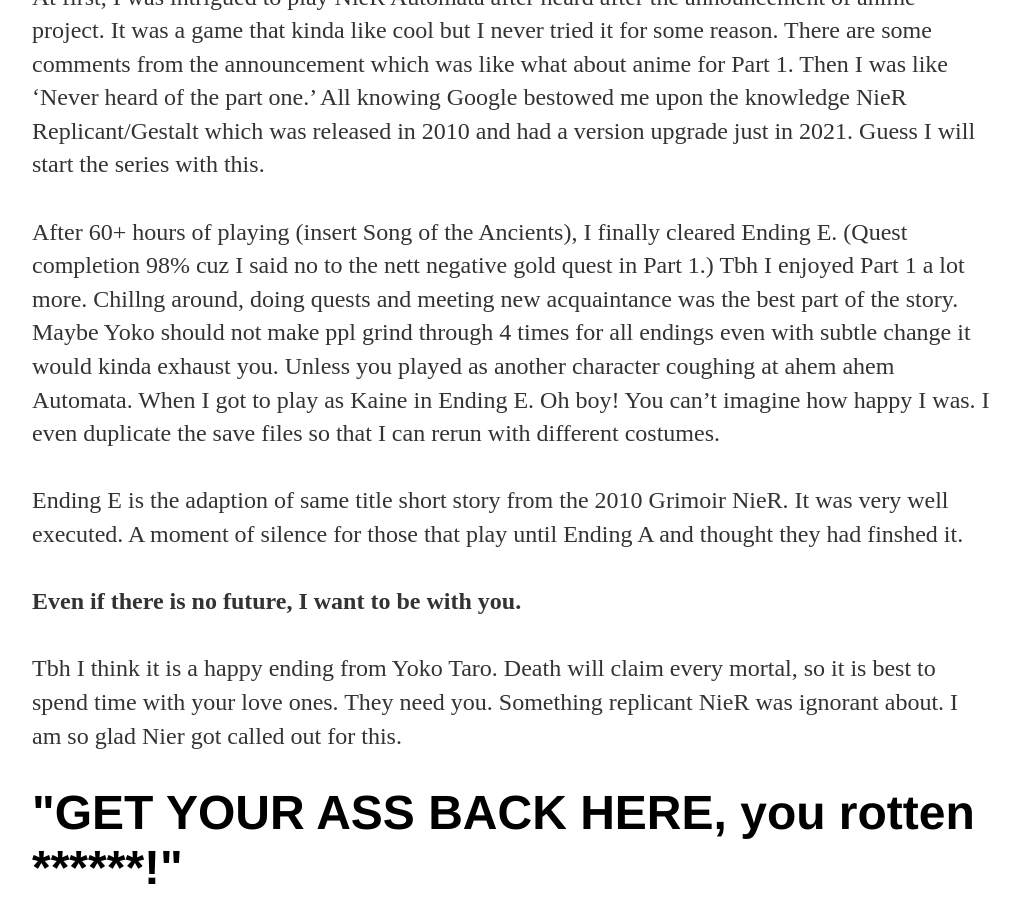
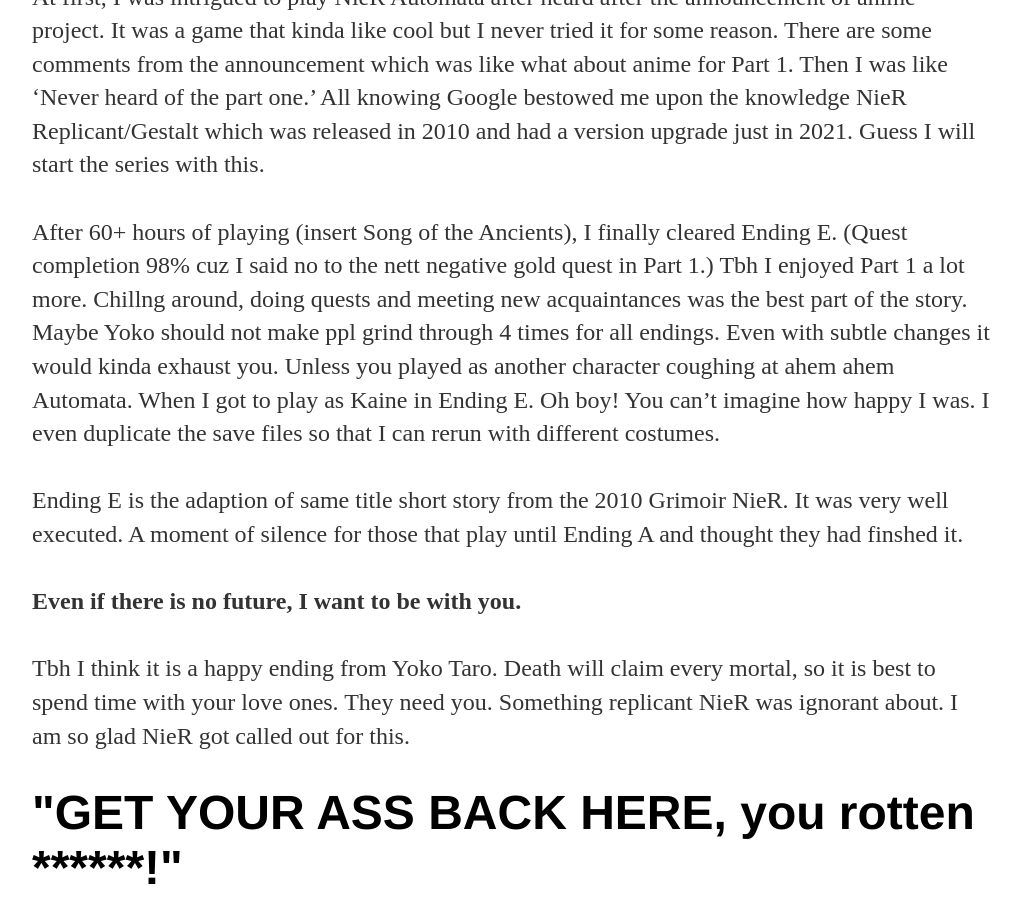
Before and after one commit to n-buna404/n-buna404.github.io, a Jekyll site: the page built from _posts/2022-03-07-NieR-Replicant-ver1.22474487...-Ending E.md, in a window 1280 px wide and 1400 px high, scrolled down 618 px, cut to the strip 41-952 px from the top of the window. Shown: the whole strip, without its empty margins (128-1149 px from the left). Built offline with Jekyll 4.4.1, drawn with Linux system fonts in a browser that asks for light colours; some of the changed text lies outside the part shown.

Commit message:
Update 2022-03-07-NieR-Replicant-ver1.22474487...-Ending E.md

```diff
--- a/_posts/2022-03-07-NieR-Replicant-ver1.22474487...-Ending E.md
+++ b/_posts/2022-03-07-NieR-Replicant-ver1.22474487...-Ending E.md
@@ -7,13 +7,13 @@
 <a href="#img1"><img src="/images/Wallpaper_7.png"></a>
 <a href="#" class="lightbox" id="img1"><span style="background-image: url('/images/Wallpaper_7.png')"></span></a><br>
 At first, I was intrigued to play NieR Automata after heard after the announcement of anime project. It was a game that kinda like cool but I never tried it for some reason. There are some comments from the announcement which was like what about anime for Part 1. Then I was like 'Never heard of the part one.' All knowing Google bestowed me upon the knowledge NieR Replicant/Gestalt which was released in 2010 and had a version upgrade just in 2021. Guess I will start the series with this.<br><br>
-After 60+ hours of playing (insert Song of the Ancients), I finally cleared Ending E. (Quest completion 98% cuz I said no to the nett negative gold quest in Part 1.) Tbh I enjoyed Part 1 a lot more. Chillng around, doing quests and meeting new acquaintance was the best part of the story. Maybe Yoko should not make ppl grind through 4 times for all endings even with subtle change it would kinda exhaust you. Unless you played as another character coughing at ahem ahem Automata. When I got to play as Kaine in Ending E. Oh boy! You can't imagine how happy I was. I even duplicate the save files so that I can rerun with different costumes.<br><br>
+After 60+ hours of playing (insert Song of the Ancients), I finally cleared Ending E. (Quest completion 98% cuz I said no to the nett negative gold quest in Part 1.) Tbh I enjoyed Part 1 a lot more. Chillng around, doing quests and meeting new acquaintances was the best part of the story. Maybe Yoko should not make ppl grind through 4 times for all endings. Even with subtle changes it would kinda exhaust you. Unless you played as another character coughing at ahem ahem Automata. When I got to play as Kaine in Ending E. Oh boy! You can't imagine how happy I was. I even duplicate the save files so that I can rerun with different costumes.<br><br>
 Ending E is the adaption of same title short story from the 2010 Grimoir NieR. It was very well executed. A moment of silence for those that play until Ending A and thought they had finshed it.<br><br>
 <B>Even if there is no future, I want to be with you.</B><br><br>
 Tbh I think it is a happy ending from Yoko Taro. Death will claim every mortal, so it is best to spend time with your love ones. They need you. Something replicant NieR  was ignorant about.
-I am so glad Nier got called out for this.<br>
+I am so glad NieR got called out for this.<br>
 <h1>"GET YOUR ASS BACK HERE, you rotten ******!"</h1><br>
-Best scene haha.<br>
+Best scene XD.<br>
 Let end this with the last weapon story of the 38 weapons in game. Play this song when u read them.<br>
 Why this u asked? Well this is the closest one I can found to the game ost playing for the weapon story section (maybe due to my location and applied Change Music.<br>
 To be honest, it fits perfectly with Ending E and the story of this weapon.<br>
@@ -26,10 +26,12 @@
 A sword wielded by a woman that loved killing. There were originally two, but one broke in the midst of a fierce battle.
 
 She fears.
-She fears the pain. The suffering. The sadness of losing those she cherishes. However faint, that feeling alone remains with her.
+She fears the pain. The suffering. The sadness of losing those she cherishes.
+However faint, that feeling alone remains with her.
 
 She fights.
-Her swordsmanship is so violent, it wards off sorrow itself. Nothing can stop her vengeful blade from its grim work, not even the fountains of blood that cloud her vision.
+Her swordsmanship is so violent, it wards off sorrow itself.
+Nothing can stop her vengeful blade from its grim work, not even the fountains of blood that cloud her vision.
 
 She dreams.
 The darkness sings to her of solitude and despair, but she resists, time and again, never breaking.
```
